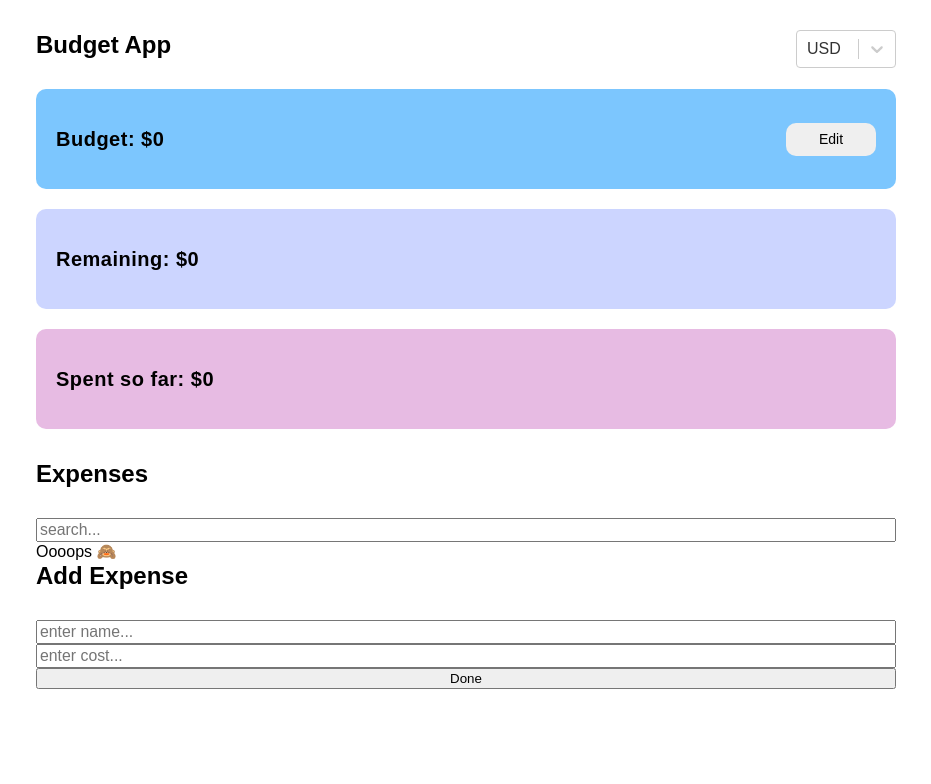
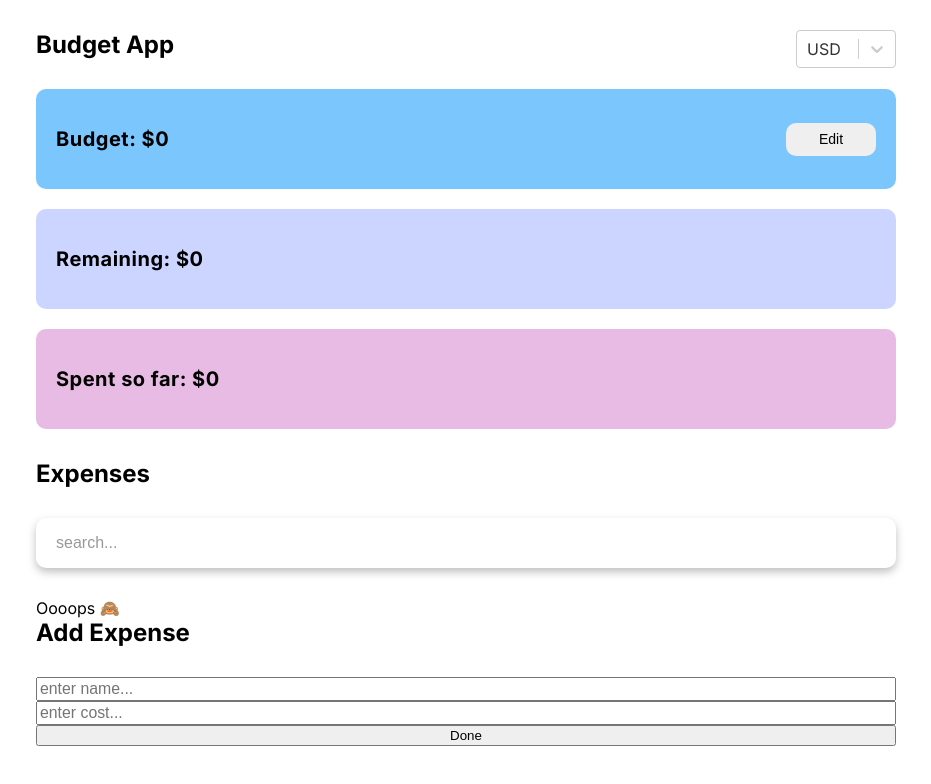
Before and after one commit to TkachenokPavel/react-budget-app, a React (Create React App) app: page / in a window 1280 px wide. Shown: the top 784 px of the page, without its empty margins (174-1105 px from the left). Built offline with nearby package versions, Linux system fonts and the light colour scheme.

Commit message:
feat(hw-39): add styles to search input

```diff
--- a/public/index.html
+++ b/public/index.html
@@ -6,6 +6,9 @@
   <link rel="icon" href="%PUBLIC_URL%/favicon.ico" />
   <meta name="viewport" content="width=device-width, initial-scale=1" />
   <title>React App</title>
+  <link rel="preconnect" href="https://fonts.googleapis.com">
+  <link rel="preconnect" href="https://fonts.gstatic.com" crossorigin>
+  <link href="https://fonts.googleapis.com/css2?family=Inter:wght@400;500;700&display=swap" rel="stylesheet">
 </head>
 
 <body>
--- a/src/components/Budget/Budget.tsx
+++ b/src/components/Budget/Budget.tsx
@@ -8,7 +8,7 @@ type ButtonAction = 'Edit' | 'Save';
 
 export const Budget = () => {
     const { budget, setBudget } = useBudgetContext();
-    const { value, onChange } = useInput(String(budget));
+    const { value, onChange } = useInput('');
     const { currencyOption } = useCurrencyContext();
     const [buttonAction, setButtonAction] = useState<ButtonAction>('Edit');
 
--- a/src/components/Search/styles.ts
+++ b/src/components/Search/styles.ts
@@ -1,5 +1,20 @@
 import styled from 'styled-components';
 
 export const StyledSearch = styled.input`
+  width: 100%;
+  height: 50px;
+  padding-left: 20px;
+  margin-bottom: 30px;
 
+  border: none;
+  border-radius: 10px;
+  filter: drop-shadow(0px 4px 4px rgba(0, 0, 0, 0.25));
+
+  &::placeholder {
+    font-weight: 400;
+    font-size: 16px;
+    line-height: 19px;
+
+    color: #999999;
+  }
 `;
--- a/src/ui/GlobalStyles.ts
+++ b/src/ui/GlobalStyles.ts
@@ -106,7 +106,7 @@ export const GlobalStyles = createGlobalStyle`
     input[type=button] {width: auto; overflow: visible;}
 
     body {
-        font-family: Arial, Helvetica, sans-serif;
+        font-family: 'Inter', sans-serif;
         font-weight: 500;
         color: #000;
     }
```
